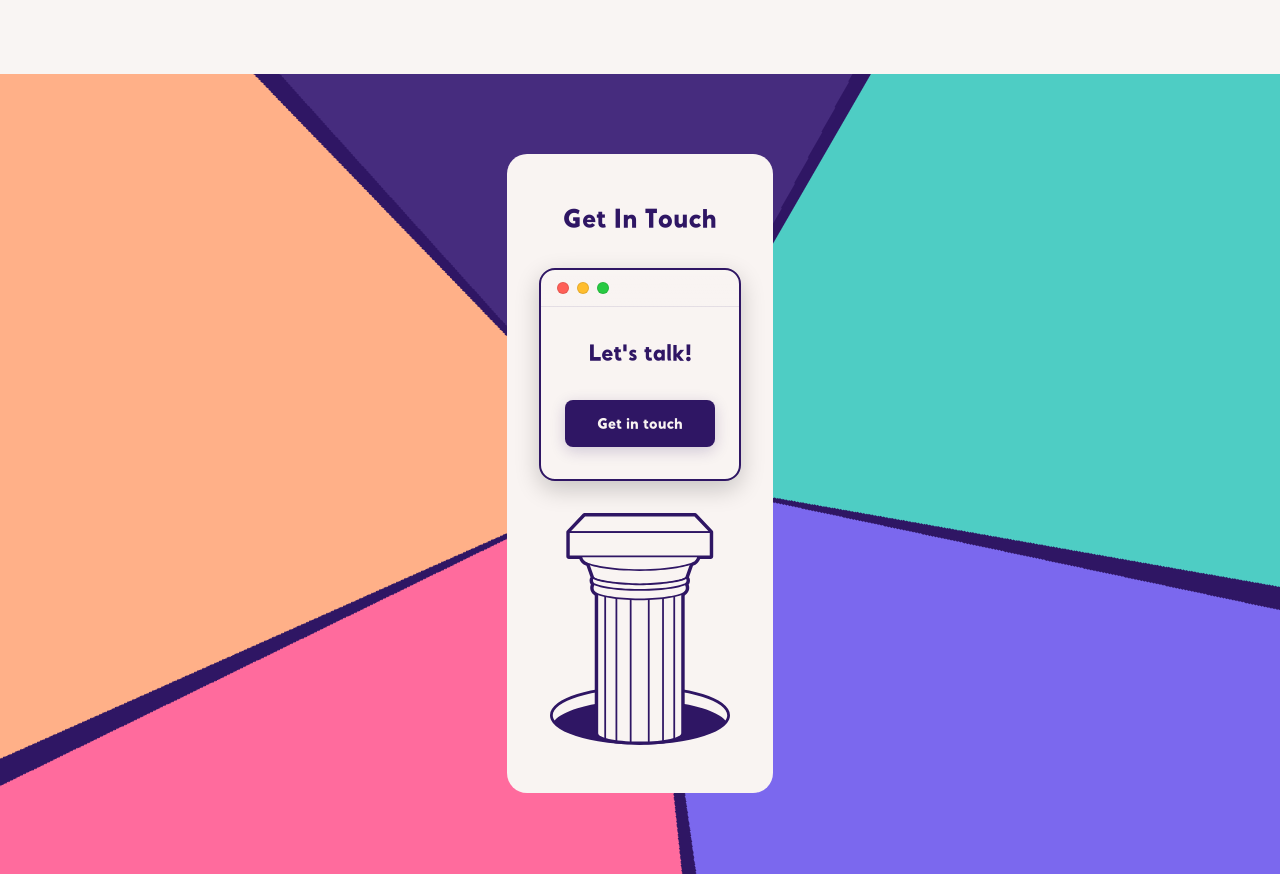
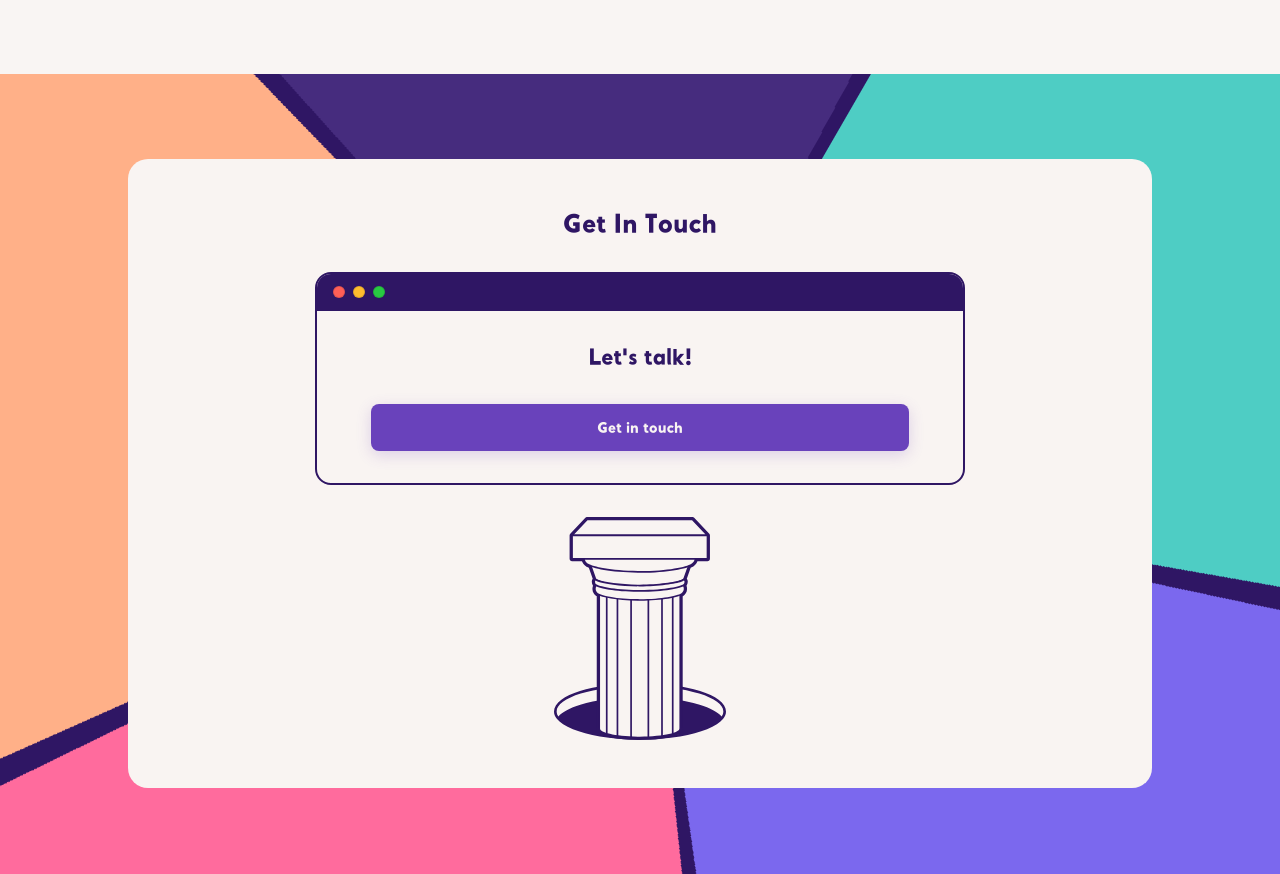
Before and after one commit to andreusama/portfolio, a plain HTML site: page index.html in a window 1280 px wide. Shown: the part 7160-8034 px from the top of the page. Drawn offline with Linux system fonts and the light colour scheme.

Commit message:
main #comment context me modifications

```diff
--- a/css/components/button-animations.css
+++ b/css/components/button-animations.css
@@ -109,6 +109,19 @@
     box-shadow: 0 6px 20px rgba(47, 22, 100, 0.3);
 }
 
+/* Purple Button Variant */
+.btn--purple {
+    background: #6942BB;
+    color: var(--color-base-light) !important;
+    border: none;
+    box-shadow: 0 4px 15px rgba(105, 66, 187, 0.2);
+}
+
+.btn--purple:hover {
+    box-shadow: 0 6px 20px rgba(105, 66, 187, 0.3);
+    color: var(--color-base-dark) !important;
+}
+
 /* Small Button Variant */
 .btn--sm {
     padding: 0.625rem 1.5rem;
--- a/css/components/section.css
+++ b/css/components/section.css
@@ -1050,7 +1050,8 @@
 .section--final-cta .section__container {
     position: relative;
     z-index: 2;
-    max-width: none;
+    width: 80%;
+    height: 60%;
 }
 
 .final-cta__content {
@@ -1058,7 +1059,6 @@
     align-items: center;
     justify-content: center;
     min-height: 80vh;
-    width: 100%;
 }
 
 /* Cloud container - 70% wider */
@@ -1066,10 +1066,12 @@
     text-align: center;
     max-width: 1530px;
     padding: 4rem 3rem;
+    background-color: #667eea;
+    width: 100%;
 }
 
 .final-cta__title {
-    font-size: clamp(2rem, 5vw, 3.5rem);
+    font-size: clamp(2rem, 1vw, 3.5rem);
     color: var(--color-base-dark);
     margin-bottom: 1rem;
     font-weight: 700;
@@ -1104,7 +1106,6 @@
     overflow: hidden;
     max-width: 650px;
     width: 100%;
-    box-shadow: 0 8px 24px rgba(0, 0, 0, 0.2);
     transition: all 0.3s ease;
 }
 
@@ -1114,12 +1115,12 @@
 
 .final-window__titlebar {
     padding: 0.75rem 1rem;
-    background: linear-gradient(180deg, rgba(255, 255, 255, 0.05) 0%, transparent 100%);
+    background: var(--color-base-dark);
     border-bottom: 1px solid rgba(47, 22, 100, 0.1);
 }
 
 .final-window__content {
-    padding: 3rem 2rem;
+    padding: 1rem 2rem;
     text-align: center;
 }
 
@@ -1133,11 +1134,13 @@
 .btn--final {
     font-size: 1.1rem;
     padding: 1rem 2.5rem;
+    width: 90%;
+    height: 90%;
 }
 
 /* Column beneath window */
 .final-cta__column {
-    width: 100%;
+    width: 18%;
     max-width: 250px;
     height: auto;
     object-fit: contain;
--- a/index.html
+++ b/index.html
@@ -952,7 +952,6 @@
                 <div class="final-cta__content">
                     <div class="cloud-container cloud-container--final">
                         <h2 class="final-cta__title">Get In Touch</h2>
-
                         <div class="final-cta__window-column">
                             <div class="final-window">
                                 <div class="final-window__titlebar">
@@ -964,7 +963,7 @@
                                 </div>
                                 <div class="final-window__content">
                                     <h3 class="final-window__text">Let's talk!</h3>
-                                    <button class="btn btn--primary btn--final" data-open-window="contact">
+                                    <button class="btn btn--primary btn--purple btn--final" data-open-window="contact">
                                         <span class="btn__circle"></span>
                                         <span class="btn__circle"></span>
                                         <span class="btn__circle"></span>
```
